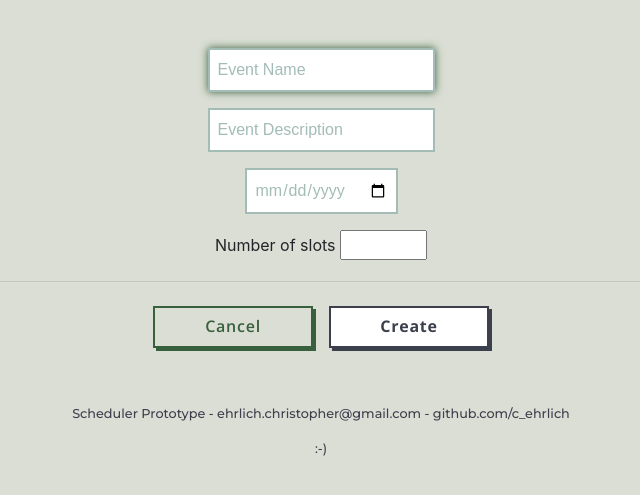
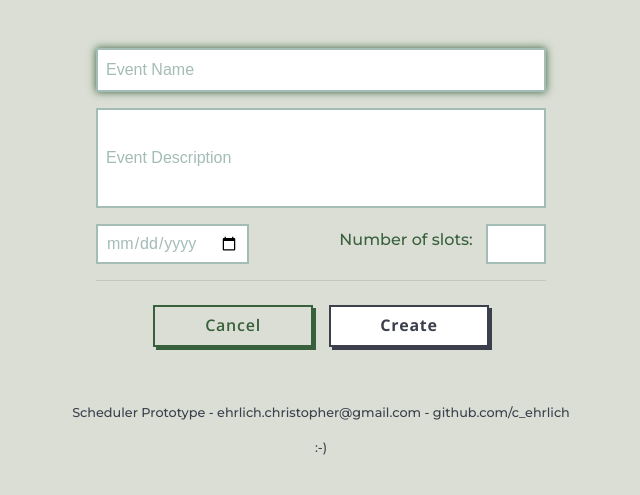
Before and after one commit to c-ehrlich/cs50-scheduler, a Flask app: page /create in a window 1280 px wide. Shown: the part 76-571 px from the top of the page, without its empty margins (319-959 px from the left). Run offline with Flask 2, Linux system fonts and the light colour scheme; the visitor is signed in with stand-in values (Sample User, id 1); parts of the project's set-up code (start-up, migrations or seed data) failed here and were passed over; some libraries are stand-ins or nearby versions.

Commit message:
style _create_

```diff
--- /dev/null
+++ b/static/create.css
@@ -0,0 +1,46 @@
+.create-event-grid {
+    display: grid;
+    justify-content: center;
+    grid-template-rows: auto auto auto auto auto;
+    grid-template-columns: 200px 30px 160px 60px;
+    grid-template-areas:
+        "a1 a1 a1 a1"
+        "b1 b1 b1 b1"
+        "c1 .  c2 c3"
+        "hr hr hr hr"
+        "d1 d1 d1 d1";
+}
+
+.a1 { grid-area: a1; }
+.b1 { grid-area: b1; }
+.c1 { grid-area: c1; }
+.c2 { grid-area: c2; }
+.c3 { grid-area: c3; }
+.hr { grid-area: hr; }
+.d1 { grid-area: d1; }
+
+.w400 { min-width: 450px; }
+
+.b1-box {
+    height: 100px;
+}
+
+.c1, .c2, .c3 {
+    vertical-align: middle;
+    line-height: 16px;
+    margin-bottom: 0;
+
+}
+
+.c1 {
+    width: 200px;
+    max-width: 200px;
+    display: flex;
+    justify-content: left;
+}
+
+.c2 {
+    display: flex;
+    justify-content: center;
+    align-items: center;
+}
--- a/static/styles.css
+++ b/static/styles.css
@@ -52,7 +52,7 @@ main img
     max-width: 100%;
 }
 
-a, p {
+a, p, label {
     font-family: 'Montserrat', sans-serif;
     color: var(--color-dark2);
     font-weight: 500; }
@@ -68,6 +68,8 @@ h3 {
     color: var(--color-dark1); }
 .text-quiet:hover {
     color: var(--color-dark1); }
+.text-normal {
+    color: var(--color-light2); }
 
 .event-main {
     max-width: 600px;
--- a/templates/create.html
+++ b/templates/create.html
@@ -4,25 +4,33 @@
     Create Event
 {% endblock %}
 
+{% block head %}
+    <link href="/static/create.css" rel="stylesheet">
+{% endblock %}
+
 {% block main %}
-    <form action="/create" method="post">
-        <div class="form-group">
-            <input autocomplete="off" autofocus class="input-loud1" name="name" placeholder="Event Name" type="text">
+    <form action="/create" class="center" method="post">
+        <div class="create-event-grid">
+            <div class="form-group a1">
+                <input autocomplete="off" autofocus class="input-loud1 w400" name="name" maxlength="50" placeholder="Event Name" required type="text">
             </div>
-        <div class="form-group">
-            <input autocomplete="off" autofocus class="input-loud1" name="description" placeholder="Event Description" type="text">
+            <div class="form-group b1">
+                <input autocomplete="off" autofocus class="input-loud1 w400 b1-box" name="description" placeholder="Event Description" required type="text">
             </div>
-        <div class="form-group">
+            <div class="form-group c1">
                 <input autocomplete="off" autofocus class="input-loud1" name="date" placeholder="" type="date" required>
             </div>
-        <label for="num_slots">Number of slots</label>
-        <input type="number" name="num_slots" min="1" max="50">
-        <hr>
-        <div class="two-buttons">
+            <div class="c2">
+                <label for="num_slots" class="text-quiet">Number of slots:</label>
+            </div>
+            <input type="number" class="input-loud1 c3" name="num_slots" min="1" max="50">
+            <div class="hr"><hr></div>
+            <div class="two-buttons d1">
                 <div class="row">
                     <a class="button-quiet1 button-width1 button-link-quiet1" href="/">Cancel</a>
                     <button class="button-loud1 button-width1" type="submit">Create</button>
                 </div>
             </div>
+        </div>
     </form>
 {% endblock %}
--- a/templates/layout.html
+++ b/templates/layout.html
@@ -14,6 +14,8 @@
         <link href="/static/favicon.ico" rel="icon">
 
         <link href="/static/styles.css" rel="stylesheet">
+
+        {% block head %}{% endblock %}
 
         <!-- http://getbootstrap.com/docs/4.5/ -->
         <script src="https://code.jquery.com/jquery-3.5.1.slim.min.js" integrity="sha384-DfXdz2htPH0lsSSs5nCTpuj/zy4C+OGpamoFVy38MVBnE+IbbVYUew+OrCXaRkfj" crossorigin="anonymous"></script>
```
Lines whose indentation alone changed are shown as unchanged.
